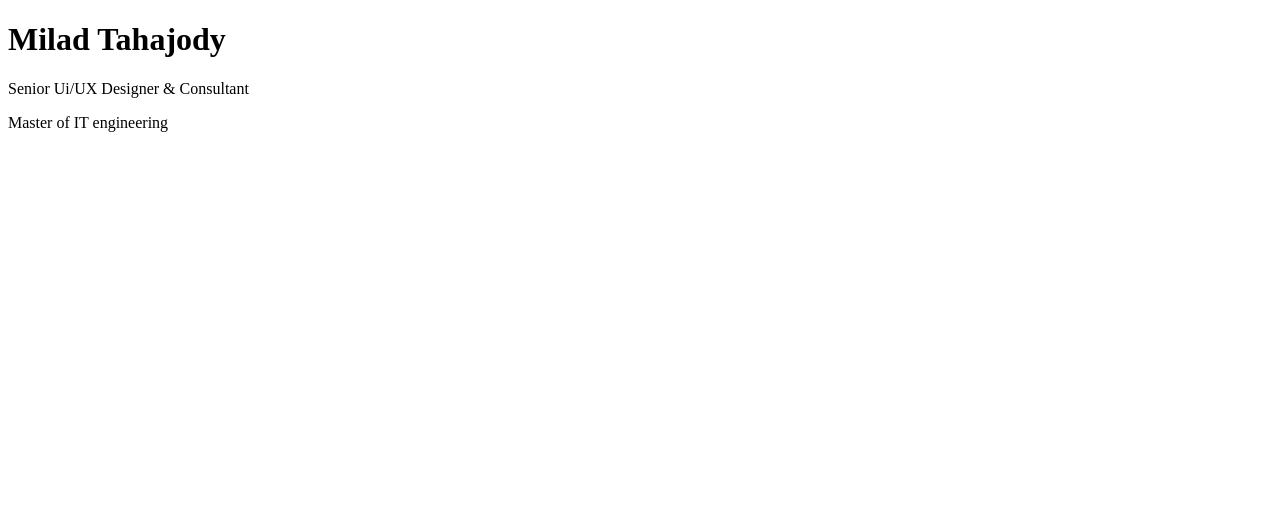
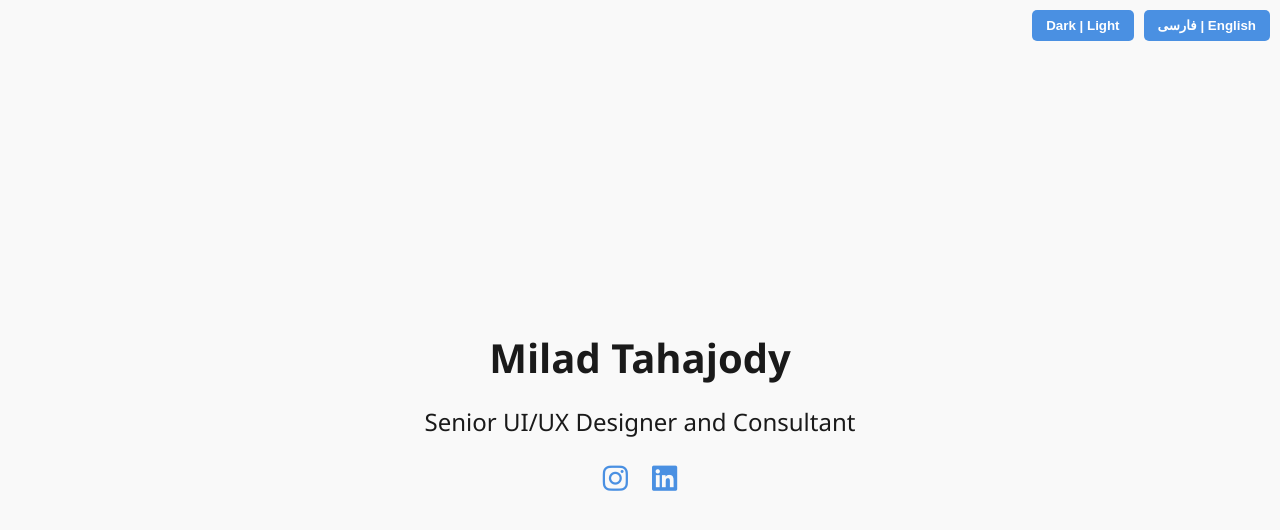
Before and after one commit to MiladTahajody/MT, a plain HTML site: page index.html in a window 1280 px wide. Drawn offline with Linux system fonts and the light colour scheme.

Commit message:
Add files via upload

```diff
--- a/index.html
+++ b/index.html
@@ -1,13 +1,26 @@
+
 <!DOCTYPE html>
-<html lang="en">
+<html lang="en" dir="ltr" data-theme="light">
 <head>
-  <meta charset="UTF-8">
-  <title>Milad Tahajody</title>
+    <meta charset="UTF-8" />
+    <meta name="viewport" content="width=device-width, initial-scale=1.0" />
+    <title>Landing Page</title>
+    <link rel="stylesheet" href="style.css" />
+    <link rel="stylesheet" href="https://cdnjs.cloudflare.com/ajax/libs/font-awesome/6.4.0/css/all.min.css">
 </head>
 <body>
-  <h1>Milad Tahajody</h1>
-  <p>Senior Ui/UX Designer & Consultant</p>
-  <p>Master of IT engineering</p>
-
+    <div class="controls">
+        <button id="themeToggle">Dark | Light </button>
+        <button id="langToggle"> فارسی | English </button>
+    </div>
+    <main class="content">
+        <h1 id="name">Milad Tahajody</h1>
+        <h2 id="title">Senior UI/UX Designer and Consultant</h2>
+        <div class="socials">
+            <a href="https://www.instagram.com/milad_tahajody" target="_blank"><i class="fab fa-instagram"></i></a>
+            <a href="http://www.linkedin.com/in/milad-tahajody" target="_blank"><i class="fab fa-linkedin"></i></a>
+        </div>
+    </main>
+    <script src="script.js"></script>
 </body>
 </html>
--- /dev/null
+++ b/script.js
@@ -0,0 +1,29 @@
+
+const themeToggle = document.getElementById("themeToggle");
+const langToggle = document.getElementById("langToggle");
+const html = document.documentElement;
+const nameEl = document.getElementById("name");
+const titleEl = document.getElementById("title");
+
+let currentLang = "en";
+
+themeToggle.addEventListener("click", () => {
+    const current = html.getAttribute("data-theme");
+    html.setAttribute("data-theme", current === "light" ? "dark" : "light");
+});
+
+langToggle.addEventListener("click", () => {
+    if (currentLang === "en") {
+        html.setAttribute("lang", "fa");
+        html.setAttribute("dir", "rtl");
+        nameEl.textContent = "میلاد تهجدی";
+        titleEl.textContent = "طراح و مشاور رابط و تجربه کاربری";
+        currentLang = "fa";
+    } else {
+        html.setAttribute("lang", "en");
+        html.setAttribute("dir", "ltr");
+        nameEl.textContent = "Milad Tahajody";
+        titleEl.textContent = "UI/UX Designer & Consultant";
+        currentLang = "en";
+    }
+});
--- /dev/null
+++ b/style.css
@@ -0,0 +1,80 @@
+
+:root {
+    --bg-light: #f9f9f9;
+    --text-light: #1a1a1a;
+    --bg-dark: #121212;
+    --text-dark: #f0f0f0;
+    --accent: #4a90e2;
+}
+
+html[data-theme="light"] {
+    background-color: var(--bg-light);
+    color: var(--text-light);
+}
+
+html[data-theme="dark"] {
+    background-color: var(--bg-dark);
+    color: var(--text-dark);
+}
+
+body {
+    margin: 0;
+    font-family: 'Segoe UI', sans-serif;
+    height: 100vh;
+    display: flex;
+    flex-direction: column;
+    align-items: center;
+    justify-content: center;
+    transition: background-color 0.3s, color 0.3s;
+}
+
+.controls {
+    position: absolute;
+    top: 10px;
+    right: 10px;
+    display: flex;
+    gap: 10px;
+}
+
+button {
+    padding: 8px 14px;
+    cursor: pointer;
+    border: none;
+    border-radius: 5px;
+    background-color: var(--accent);
+    color: white;
+    font-weight: bold;
+}
+
+.content {
+    text-align: center;
+    padding: 20px;
+}
+
+h1 {
+    font-size: 2.5rem;
+    margin-bottom: 10px;
+}
+
+h2 {
+    font-size: 1.5rem;
+    margin-bottom: 20px;
+    font-weight: normal;
+}
+
+.socials a {
+    margin: 0 10px;
+    font-size: 1.8rem;
+    color: var(--accent);
+    text-decoration: none;
+    transition: transform 0.3s;
+}
+
+.socials a:hover {
+    transform: scale(1.2);
+}
+
+@media (max-width: 768px) {
+    h1 { font-size: 2rem; }
+    h2 { font-size: 1.2rem; }
+}
```
